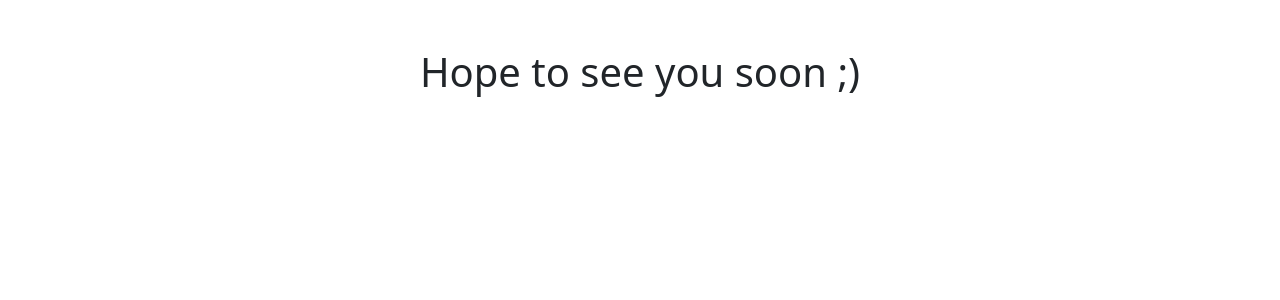
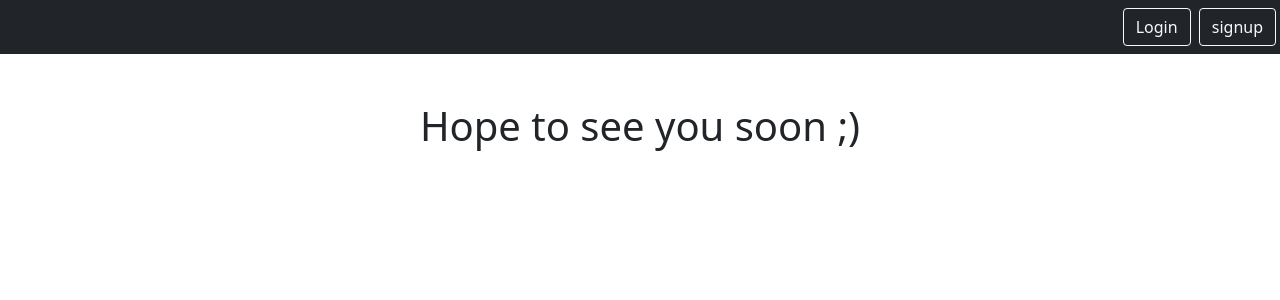
Before and after one commit to BThomas22tech/linkedin_Django, a Django app: page /logout in a window 1280 px wide. Shown: the top 300 px of the page. Run offline with Django 4.2, Linux system fonts and the light colour scheme.

Commit message:
course complete

```diff
--- a/home/urls.py
+++ b/home/urls.py
@@ -6,4 +6,5 @@ urlpatterns = [
     path('', views.HomeView.as_view(), name='home'),
     path('login', views.LoginInterfaceView.as_view(), name ='login' ),
     path('logout', views.LogoutInterfaceView.as_view(), name ='logout'),
+    path('signup', views.SignupView.as_view(), name ='signup'),
 ]
--- a/home/views.py
+++ b/home/views.py
@@ -6,11 +6,22 @@ from django.contrib.auth.mixins import LoginRequiredMixin
 from django.contrib.auth.views import LoginView, LogoutView
 from django.shortcuts import render
 from django.shortcuts import redirect
+from django.views.generic.edit import CreateView
+from django.contrib.auth.forms import UserCreationForm
 
+class SignupView(CreateView):
+    form_class = UserCreationForm
+    template_name = 'home/register.html'
+    success_url = '/smart/notes'
 
+    def get(self, request, *args, **kwargs):
+        if self.request.user.is_authenticated:
+            return redirect('notes.list')
+        return super().get(request, *args, **kwargs)
 
 class LogoutInterfaceView(LogoutView):
     template_name = 'home/logout.html'
+    success_url = 'home/logout'
 class LoginInterfaceView(LoginView):
     template_name = 'home/login.html'
 
--- a/static/templates/base.html
+++ b/static/templates/base.html
@@ -7,6 +7,19 @@
     </head>
 
     <body>
+        <nav class='navbar navbar-dark bg-dark'>
+            <div class='ms-auto'>
+                {% if user.is_authenticated %}
+                <a href="{% url 'notes.list'%}" class='btn btn-outline-light me-1'>Home</a>
+                <a href="{% url 'notes.new'%}" class='btn btn-outline-light me-1'>Create</a>
+                <a href="{% url 'logout'%}" class='btn btn-outline-light me-1'>Logout</a>
+
+                {% else %}
+                <a href="{% url 'login'%}" class='btn btn-outline-light me-1'>Login</a>
+                <a href="{% url 'signup'%}" class='btn btn-outline-light me-1'>signup</a>
+                {% endif %}
+            </div>
+        </nav>
         <div class="my-5 text-center container">
             {% block content %}
             {% endblock %}
```
Also changed, not shown: home/templates/home/register.html (added, +8 -0 lines), db.sqlite3.
